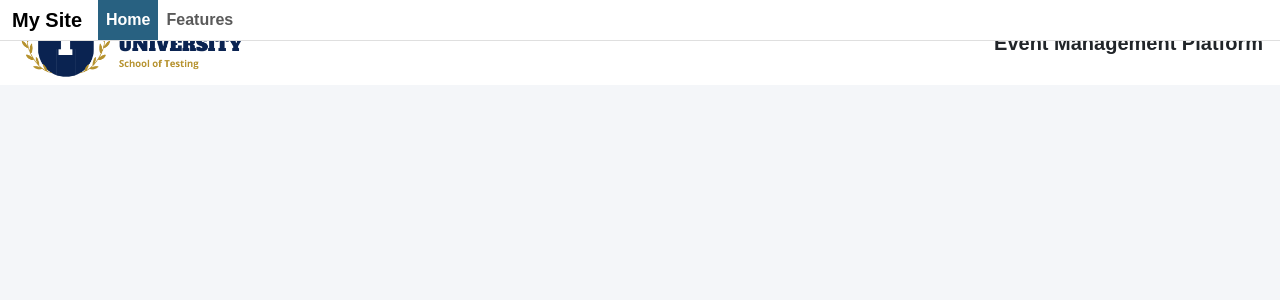
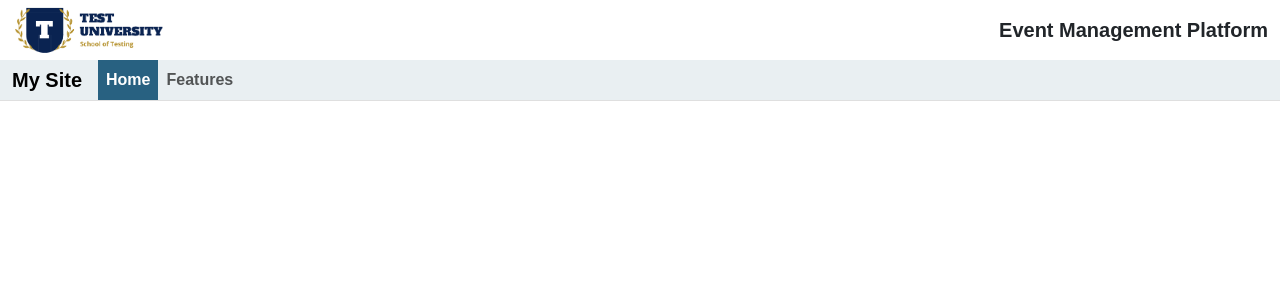
Before and after one commit to eveGEnts/Go-Headless, a React (Create React App) app: page / in a window 1280 px wide. Shown: the top 300 px of the page. Built offline with nearby package versions, Linux system fonts and the light colour scheme.

Commit message:
navbar ,merge

```diff
--- a/public/index.html
+++ b/public/index.html
@@ -28,10 +28,10 @@
     -->
     <title>React App</title>
   </head>
-  <body style="background-color: #f4f6f9">
+  <body >
     <noscript>You need to enable JavaScript to run this app.</noscript>
     <div id="root"></div>
-    <!--
+    <!--style="background-color: #f4f6f9"
       This HTML file is a template.
       If you open it directly in the browser, you will see an empty page.
 
--- a/src/components/common/Navbar.js
+++ b/src/components/common/Navbar.js
@@ -1,28 +1,39 @@
 import React from 'react';
 import { Link } from 'react-router-dom';
-
+import '../../custom.scss';
+import institution_logo from '../../assets/test_uni_logo.png';
 import './Navbar.scss';
 
+// SuperHeader Component
+const SuperHeader = () => {
+    return (
+        <header className="bg-white super-header">
+            <div className="container-fluid" style={{ paddingTop: '5px', paddingBottom: '5px'}}>
+                <div className="d-flex justify-content-between align-items-center">
+                    <a href="#">
+                        <img src={institution_logo} alt="Institution Logo" style={{ height: '50px' }} />
+                    </a>
+                    <h5 className="mb-0 fw-bold">Event Management Platform</h5>
+                </div>
+            </div>
+        </header>
+    );
+};
+
+// Navbar Component
 const Navbar = () => {
     return (
-        <nav className="navbar navbar-expand-md navbar-white no-padding fixed-top" style={{padding:'0px', borderBottom: '1px solid #DFDFDF'}}>
+        <nav className="navbar navbar-expand-md navbar-white no-padding">
             <div className="container-fluid">
-
-                {/* Site Logo */}
                 <a className="navbar-brand" href="#">My Site</a>
-
                 <button className="navbar-toggler" type="button" data-bs-toggle="collapse" data-bs-target="#navbarNav" aria-controls="navbarNav" aria-expanded="false" aria-label="Toggle navigation">
                     <span className="navbar-toggler-icon"></span>
                 </button>
-
                 <div className="collapse navbar-collapse" id="navbarNav">
                     <ul className="navbar-nav">
-
-                        {/* Homepage link */}
                         <li className="nav-item font-weight-bold">
-                            <Link className="nav-link navbar-border active" aria-current="page" to="/home.html">Home</Link>
+                            <Link className="nav-link navbar-border active" aria-current="page" to="/home">Home</Link>
                         </li>
-
                         <li className="nav-item">
                             <a className="nav-link navbar-border" href="#">Features</a>
                         </li>
@@ -33,4 +44,5 @@ const Navbar = () => {
     );
 };
 
-export default Navbar;
+// Export both components
+export { SuperHeader, Navbar };
--- a/src/components/common/Navbar.scss
+++ b/src/components/common/Navbar.scss
@@ -1,13 +1,20 @@
 @import '../../custom.scss';
+
+.navbar {
+    padding: 0;
+    border-bottom: 1px solid #DFDFDF;
+    z-index: 1020;
+    background-color: $primary-10;
+}
 
 .navbar * {
     font-weight: bold !important;
-    background-color: #fff;
+    //background-color: $primaryLight;
 }
 
 .navbar-border {
     position: relative;
-  }
+}
 
 .navbar-border:hover::after {
     content: '';
@@ -22,4 +29,9 @@
 .nav-link.active {
     background-color: $primary !important;
     color: white !important;
-  }
+}
+
+.super-header {
+    height: 60px;
+    z-index: 1030;
+}
--- a/src/components/common/superHeader.js
+++ b/src/components/common/superHeader.js
@@ -4,7 +4,7 @@ import institution_logo from '../../assets/test_uni_logo.png';
 
 const SuperHeader = () => {
     return (
-        <header className="super-header fixed-top bg-white" style={{ padding: '5px'}}>
+        <header className="bg-white super-header">
             <div className="container-fluid">
                 <div className="d-flex justify-content-between align-items-center">
                     <a href="#">
--- a/src/custom.scss
+++ b/src/custom.scss
@@ -1,8 +1,29 @@
-// Theme color
+// Define theme colors
 $primary: #286181;
-$success: #1695a0;
+$secondary: #1695a0;
 
-$primaryLight: #2861811f;
+// Define alpha-modified colors for primary
+$primary-10: rgba($primary, 0.1);
+$primary-20: rgba($primary, 0.2);
+$primary-30: rgba($primary, 0.3);
+$primary-40: rgba($primary, 0.4);
+$primary-50: rgba($primary, 0.5);
+$primary-60: rgba($primary, 0.6);
+$primary-70: rgba($primary, 0.7);
+$primary-80: rgba($primary, 0.8);
+$primary-90: rgba($primary, 0.9);
+
+// Define alpha-modified colors for secondary
+$secondary-10: rgba($secondary, 0.1);
+$secondary-20: rgba($secondary, 0.2);
+$secondary-30: rgba($secondary, 0.3);
+$secondary-40: rgba($secondary, 0.4);
+$secondary-50: rgba($secondary, 0.5);
+$secondary-60: rgba($secondary, 0.6);
+$secondary-70: rgba($secondary, 0.7);
+$secondary-80: rgba($secondary, 0.8);
+$secondary-90: rgba($secondary, 0.9);
+
 @import '~bootstrap/scss/bootstrap.scss';
 
 body {
@@ -12,7 +33,7 @@ body {
 
 @media (max-width: 768px) {
     body {
-        padding-top: 150px;
+        //padding-top: 150px;
         font-family: sans-serif;
     }
 }
--- a/src/pages/Home.js
+++ b/src/pages/Home.js
@@ -1,7 +1,7 @@
 import React from 'react';
 //import HomeLinks from '../components/home/links';
-import SuperHeader from '../components/common/superHeader';
-import Navbar from '../components/common/Navbar';
+//import SuperHeader from '../components/common/superHeader';
+import {SuperHeader, Navbar } from '../components/common/Navbar';
 
 function Home() {
     return (
```
